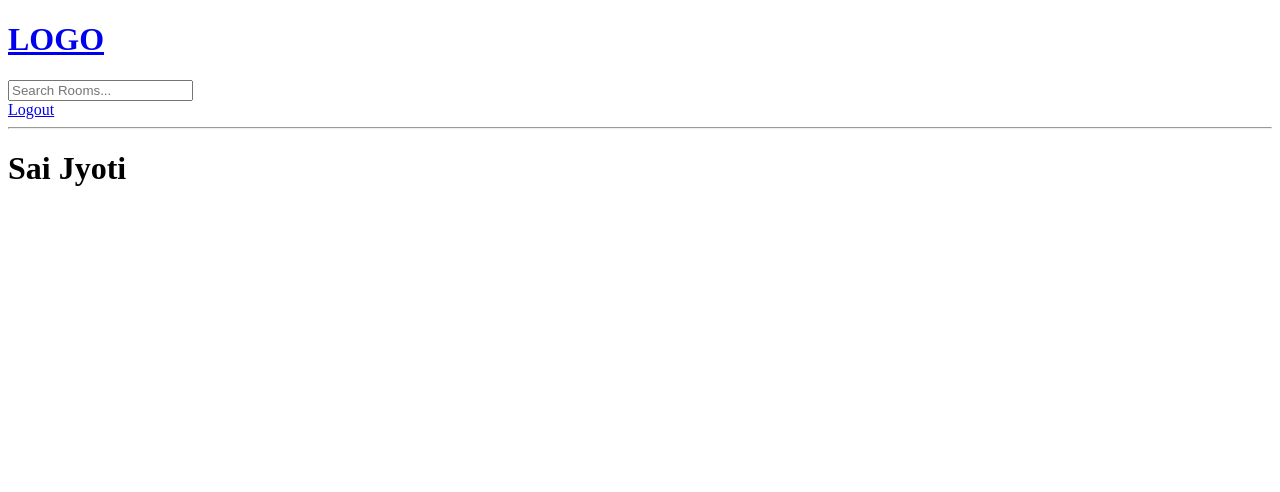
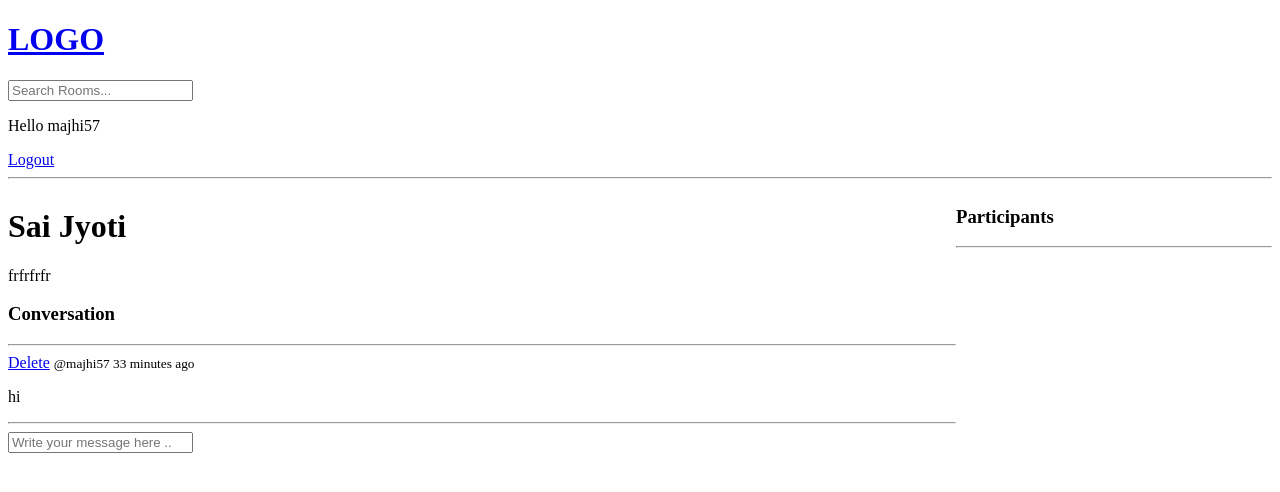
Before and after one commit to majhiiii/StudyBud-Clone, a Django app: page /room/6/ in a window 1280 px wide. Shown: the top 492 px of the page. Run offline with Django 4.2, Linux system fonts and the light colour scheme; a user stored in the database is signed in; data comes from the database, SQL or seed files in the repository; both versions use the stored data as it was after the commit.

Commit message:
written some lines of code

```diff
--- a/base/models.py
+++ b/base/models.py
@@ -13,7 +13,7 @@
     topic = models.ForeignKey(Topic, on_delete=models.SET_NULL, null= True)
     name= models.CharField(max_length=200)
     description= models.TextField(null=True, blank=True)
-    #participants=
+    participants=models.ManyToManyField(User,related_name='participants', blank=True)
     updated = models.DateTimeField(auto_now=True)
     created = models.DateTimeField(auto_now_add=True)
 
--- a/base/templates/base/room.html
+++ b/base/templates/base/room.html
@@ -1,5 +1,56 @@
 {% extends 'main.html' %}
 
 {%block content%}
-<h1> {{room.name}}</h1>
+<style>
+    .room-container{
+        display: grid;
+        grid-template-columns: 3fr 1fr;
+    }
+
+</style>
+<div class="room-container">
+    <div>
+        <h1> {{room.name}}</h1>
+
+        <p>{{room.description}}</p>
+        <div class="comment-wrapper">
+
+            <h3>Conversation</h3>
+            <hr>
+
+            {% for message in room_messages %}
+
+            <div>
+                {%if request.user == message.user%}
+                <a href="{% url 'delete-message' message.id %}">Delete</a>
+                {%endif%}
+                <small>@{{message.user}}  {{message.created|timesince}} ago</small>
+                <p>{{message.body}}</p>
+                <hr>
+            </div>
+
+            {% endfor %}
+        </div>
+        {% if request.user.is_authenticated %}
+        <div class="comment-form">
+
+            <form method="POST" action="">
+                {% csrf_token %}
+                <input type="text" name="body" placeholder="Write your message here ..">
+
+            </form>
+        </div>
+        {%endif%}
+    </div>
+    <div>
+        <h3>Participants</h3>
+        <hr>
+        {%for user in participants%}
+            <div>
+                <p>@{{user.username}}</p>
+            </div>
+        {%endfor%}
+    </div>
+</div>
+
 {%endblock%}
--- a/base/urls.py
+++ b/base/urls.py
@@ -11,4 +11,5 @@
     path('create-room/', views.createRoom , name="create-room"),
     path('update-room/<str:pk>/', views.updateRoom , name="update-room"),
     path('delete-room/<str:pk>/', views.deleteRoom , name="delete-room"),
+    path('delete-message/<str:pk>/', views.deleteMessage , name="delete-message"),
     ]
--- a/base/views.py
+++ b/base/views.py
@@ -6,7 +6,7 @@
 from django.contrib.auth.models import User
 from django.contrib.auth import authenticate, login,logout
 from django.contrib.auth.forms import UserCreationForm
-from .models import Room , Topic
+from .models import Room , Topic , Message
 from .forms import RoomForm
 # Create your views here.
 #rooms=[
@@ -20,7 +20,7 @@
       return redirect('home')
 
    if request.method== 'POST':
-      username= request.POST.get('username')
+      username= request.POST.get('username').lower()
       password= request.POST.get('password')
 
       try :
@@ -44,11 +44,21 @@
    return redirect('home')
 
 def registerPage(request):
-   page = 'register'
+   #page = 'register'
    form= UserCreationForm()
+   if request.method == 'POST':
+      form= UserCreationForm(request.POST)
+      if form.is_valid():
+         User=form.save(commit=False)
+         User.username= User.username.lower()
+         User.save()
+         login(request,User)
+         return redirect('home')
+      else:
+           messages.error(request, 'An error occurred during registration process')
    return  render(request, 'base/login_register.html',{'form':form})
 
-
+#home
 def home(request):
   q= request.GET.get('q') if request.GET.get('q') != None else ''
   rooms= Room.objects.filter(
@@ -66,7 +76,17 @@
 
 def room(request,pk):
   room= Room.objects.get(id=pk)
-  context={'room': room}
+  room_messages=room.message_set.all().order_by('-created')
+  participants=room.participants.all()
+  if request.method== 'POST':
+     message= Message.objects.create (
+         user=request.user,
+         room= room,
+         body=request.POST.get('body')
+     )
+     room.participants.add(request.user)
+     return redirect('room',pk=room.id)
+  context={'room': room, 'room_messages':room_messages, 'participants':participants}
   return render(request, 'base/room.html', context)
 
 
@@ -97,6 +117,7 @@
   context={'form': form}
   return render(request, 'base/room_form.html', context)
 
+@login_required(login_url='login')
 def deleteRoom(request, pk):
    room = Room.objects.get(id=pk)
    if request.user != room.host :
@@ -105,3 +126,13 @@
       room.delete()
       return redirect ('home')
    return render(request, 'base/delete.html',{'obj': room})
+
+@login_required(login_url='login')
+def deleteMessage(request, pk):
+   message = Message.objects.get(id=pk)
+   if request.user != message.user :
+     return HttpResponse('You are not allowed here')
+   if request.method == 'POST':
+      message.delete()
+      return redirect ('home')
+   return render(request, 'base/delete.html',{'obj': message})
--- a/templates/navbar.html
+++ b/templates/navbar.html
@@ -6,7 +6,7 @@
      <input type="text" name="q" placeholder="Search Rooms..."/>
 </form>
 {% if request.user.is_authenticated  %}
-
+<p>Hello {{request.user}}</p>
 <a  href="{%url 'logout'%}">Logout</a>
 {%else%}
 
```
Also changed, not shown: base/migrations/0003_alter_room_options_room_participants.py (added), db.sqlite3.
